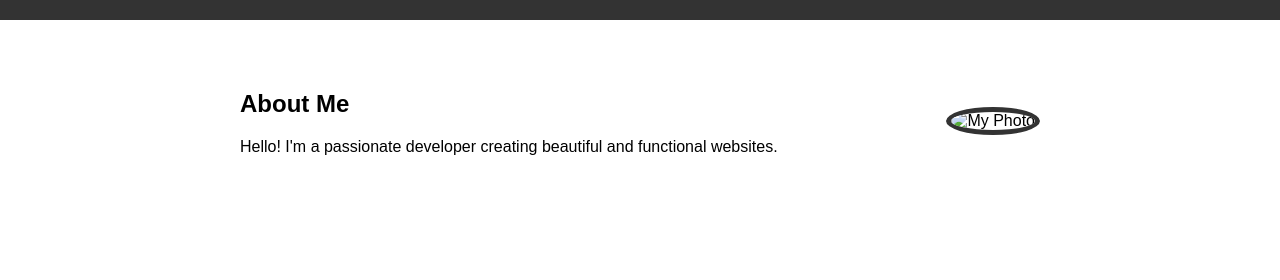
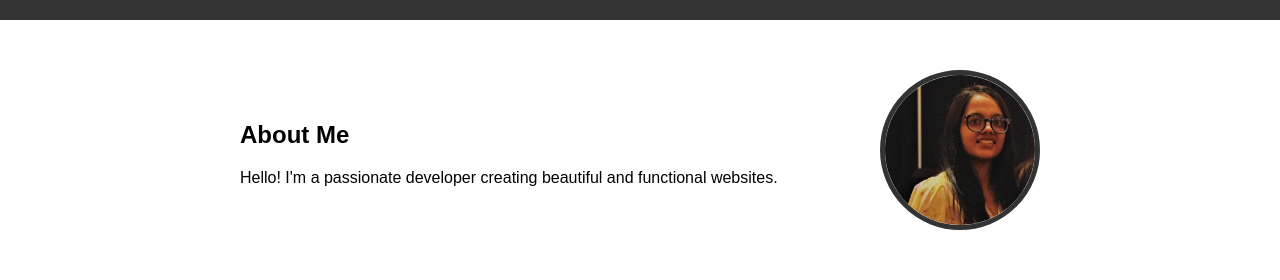
Before and after one commit to Saachi07/Portfolio, a plain HTML site: page index.html in a window 1280 px wide. Shown: the part 134-414 px from the top of the page. Drawn offline with Linux system fonts and the light colour scheme; files whose address does not match are found by name.

Commit message:
Updating code for profile photo

```diff
--- a/index.html
+++ b/index.html
@@ -25,7 +25,7 @@
                 <p>Hello! I'm a passionate developer creating beautiful and functional websites.</p>
             </div>
             <div class="about-photo">
-                <img src="images/profile.jpg" alt="My Photo">
+                <img src="C:\Users\gupta\OneDrive\Documents\GitHub\Portfolio\Screenshot 2024-05-04 182409.png" alt="My Photo">
             </div>
         </div>
     </section>
```
Also changed, not shown: Screenshot 2024-05-04 182409.png (added).
